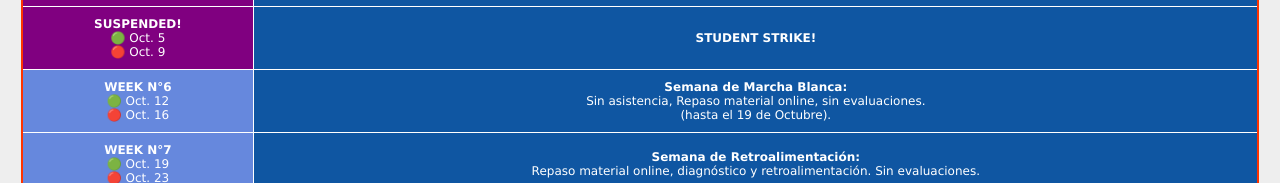
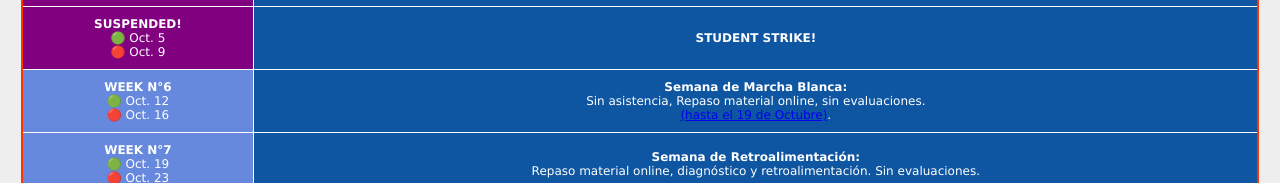
Before and after one commit to Juedmar/calendar, a plain HTML site: page index.html in a window 1280 px wide. Shown: the part 684-867 px from the top of the page. Drawn offline with Linux system fonts and the light colour scheme.

Commit message:
Add files via upload

```diff
--- a/index.html
+++ b/index.html
@@ -167,7 +167,7 @@
  <td style="border: 1px solid white;" onmouseover="this.style.background='#FF8800';" onmouseout="this.style.background='';" colspan="5">
  <b>Semana de Marcha Blanca:</b><br>
  Sin asistencia, Repaso material online, sin evaluaciones.<br>
- (hasta el 19 de Octubre).
+ <a href="mail_vicerrectoria.pdf">(hasta el 19 de Octubre)</a>.
  </td>
 </tr>
 
```
Also changed, not shown: 1 other file.
